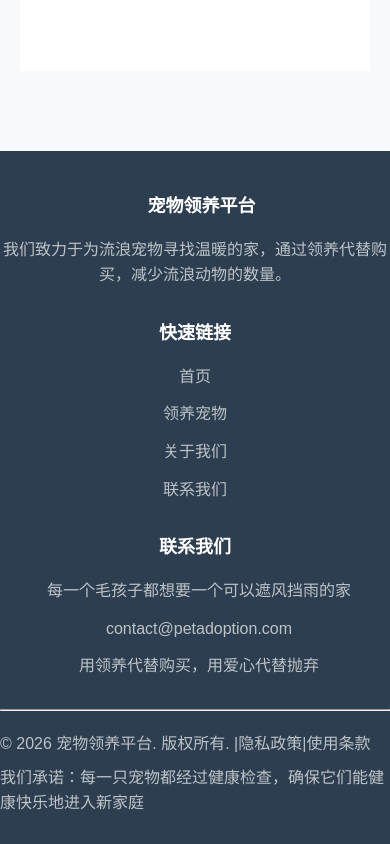
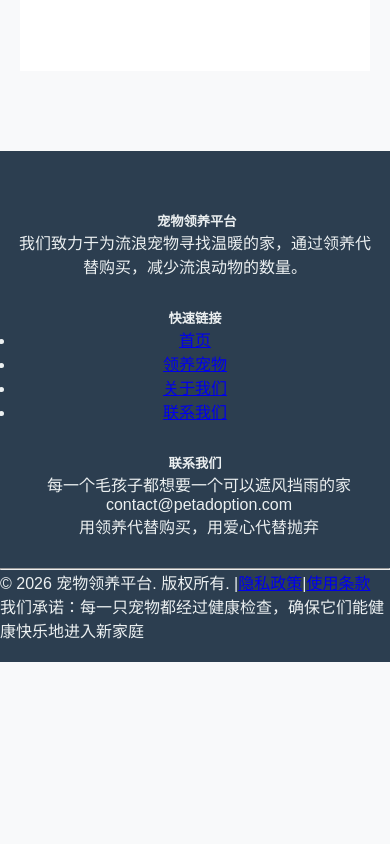
Before and after one commit to xianZhao525/Pet-Management-Platform, a Vue app in the folder frontend/: page / in a window 390 px wide. Shown: the part 5401-6245 px from the top of the page. After the commit the page ends 6063 px from the top, so only its background shows below. Built offline with nearby package versions, Linux system fonts and the light colour scheme.

Commit message:
fix：暂时修改了页脚的三栏式布局

```diff
--- a/frontend/src/components/common/AppFooter.vue
+++ b/frontend/src/components/common/AppFooter.vue
@@ -114,82 +114,39 @@
 
 <style scoped>
     .footer {
-    background: #2c3e50;
-    color: #ecf0f1;
-    padding: 60px 0 20px;
-    margin-top: 60px;
+      background: #2c3e50;
+      color: #ecf0f1;
+      padding: 60px 0 20px;
+      margin-top: 60px;
     }
 
-    .footer h5 {
-    color: #fff;
-    margin-bottom: 20px;
-    font-size: 18px;
-    font-weight: 600;
-    }
-
-    .footer h5 i {
-    color: #ff6b6b;
-    margin-right: 8px;
-    }
-
-    .footer .text-muted {
-    color: #bdc3c7 !important;
-    line-height: 1.6;
-    }
-
-    .footer ul li {
-    margin-bottom: 12px;
-    }
-
-    .footer ul li a {
-    text-decoration: none;
-    transition: all 0.3s ease;
-    display: inline-block;
-    }
-
-    .footer ul li a:hover {
-    color: #fff !important;
-    transform: translateX(5px);
-    }
-
-    .contact-info p {
-    margin-bottom: 12px;
-    }
-
-    .contact-info i {
-    width: 25px;
-    color: #ff6b6b;
-    }
-
-    .footer hr {
-    background-color: #34495e;
-    margin: 30px 0 20px;
-    }
-
-    .footer .text-center p {
-    margin-bottom: 8px;
-    }
-
-    .footer .text-center a {
-    text-decoration: none;
-    transition: color 0.3s ease;
-    }
-
-    .footer .text-center a:hover {
-    color: #fff !important;
-    }
-
-    /* 响应式设计 */
-    @media (max-width: 768px) {
-    .footer {
-        padding: 40px 0 20px;
+    /* 新增：让三栏容器水平居中且均匀分布 */
+    .footer .row {
+      display: flex;
+      flex-wrap: wrap;
+      justify-content: space-between;
+      max-width: 1200px;
+      margin: 0 auto;
     }
 
     .footer .col-md-4 {
-        margin-bottom: 30px;
-        text-align: center;
+      flex: 1;
+      min-width: 250px;
+      padding: 0 15px;
+      text-align: center;  /* 内容居中，可根据喜好改为 left */
     }
 
+    /* 响应式 */
+    @media (max-width: 768px) {
+      .footer .row {
+        flex-direction: column;
+        align-items: center;
+      }
+      .footer .col-md-4 {
+        text-align: center;
+        margin-bottom: 30px;
+        width: 100%;
+      }
     .footer ul li a:hover {
         transform: translateX(0);
     }
```
